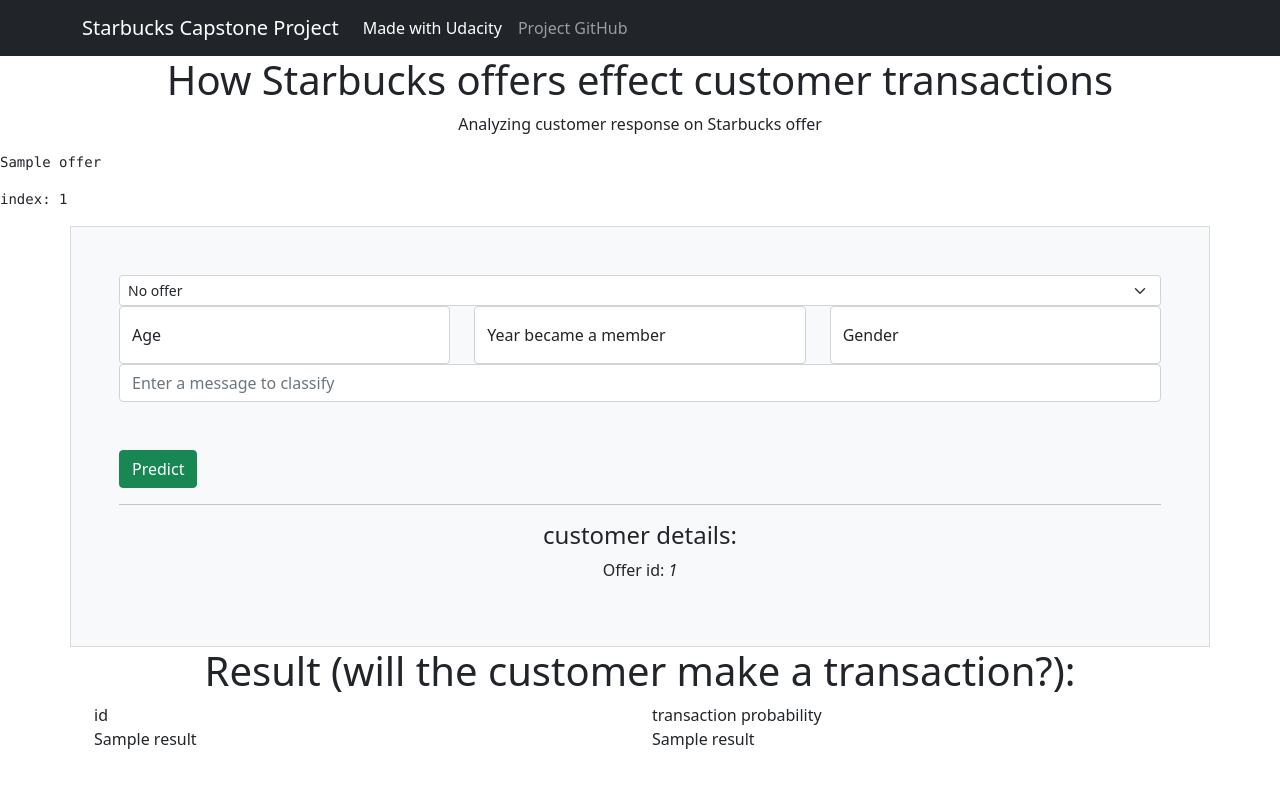
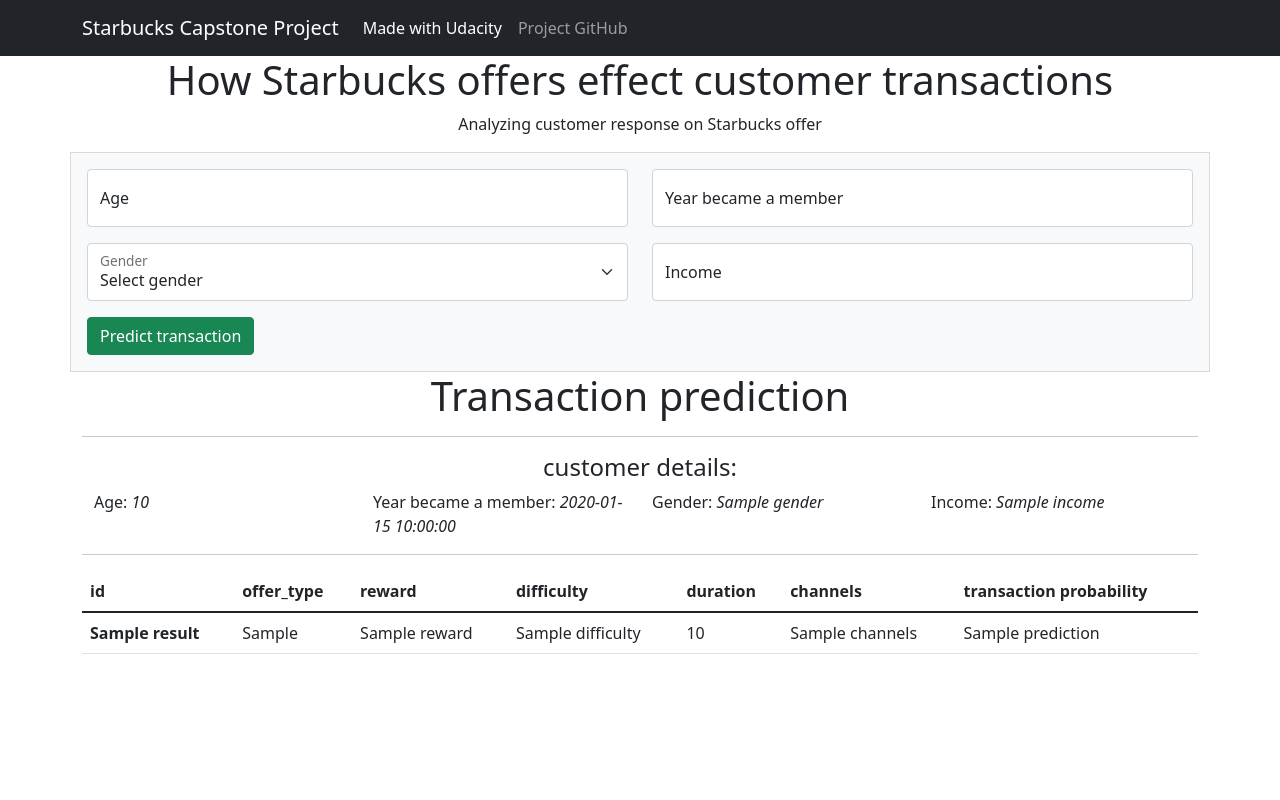
Before and after one commit to natashk/Starbucks-Capstone, a Flask app: template app/templates/go.html in a window 1280 px wide. Run offline with Flask 2, Linux system fonts and the light colour scheme; the template is opened without the code that fills it: most values are stand-ins (such as "Sample title", 1, 10 or a date in 2020); parts of the project's set-up code (start-up, migrations or seed data) failed here and were passed over; some libraries are stand-ins or nearby versions.

Commit message:
Finished prediction part of app

```diff
--- a/app/app.py
+++ b/app/app.py
@@ -15,8 +15,11 @@
 
 # load data
 offers = pd.read_json('../data/portfolio.json', orient='records', lines=True)
+offers = offers.set_index('id').to_dict('index')
+
 offers_clean = pd.read_csv('../data/offers.csv')
 offers_clean = offers_clean.drop(columns=['Unnamed: 0'])
+
 #users = pd.read_csv('../data/users.csv')
 #transactions = pd.read_csv('../data/transactions.csv')
 df = pd.read_csv('../data/clean_data.csv')
@@ -74,7 +77,7 @@
         'home.html',
         ids=ids,
         graphJSON=graphJSON,
-        offers=offers.to_dict('records')
+        offers=offers
     )
 
 
@@ -83,10 +86,10 @@
 def go():
     # save user input
     offer_id = request.args.get('offer_id', '')
-    age = request.args.get('customer_age', '')
-    became_member_on = request.args.get('became_member_on', '')
-    income = request.args.get('income', '')
-    gender = request.args.get('gender', '')
+    age = int(request.args.get('customer_age', '')) if request.args.get('customer_age', '')!='' else 118
+    became_member_on = int(request.args.get('became_member_on', '')) if request.args.get('became_member_on', '')!='' else 0
+    income = int(request.args.get('income', '0')) if request.args.get('income', '')!='' else 0
+    gender = request.args.get('gender', 'no_gender')
 
 #reward	difficulty	duration	mobile	social	web	email	bogo	discount	informational	age	became_member_on	income	F	M	O	no_gender
     # use model to predict classification for query
@@ -102,18 +105,20 @@
         'bogo':[0],
         'discount':[0],
         'informational':[0],
-        'age':[40],
-        'became_member_on':[2000],
-        'income':[80000],
+        'age':[age],
+        'became_member_on':[became_member_on],
+        'income':[income],
         'F':[0],
-        'M':[1],
+        'M':[0],
         'O':[0],
         'no_gender':[0]
     }
+    data_dict[gender] = [1]
+
     # prediction with no offer
     data = pd.DataFrame(data_dict)
     result = model.predict_proba(data)[0]
-    predictions[0] = round(result[1],2)
+    predictions['0'] = {'prediction':round(result[1],2)}
 
     # predictions for each offer
     offer_cols = ['reward','difficulty','duration','mobile','social','web','email','bogo','discount','informational']
@@ -121,24 +126,23 @@
         for col in offer_cols:
             data_dict[col]=offer[col]
 
-        data_dict['age'] = [20]
-        data_dict['became_member_on'] = [2015]
-        data_dict['income'] = [20000]
-        data_dict['F'] = [1]
-        data_dict['M'] = [0]
-        data_dict['O'] = [0]
-        data_dict['no_gender'] = [0]
-
         data = pd.DataFrame(data=data_dict)
         result = model.predict_proba(data)[0]
-        predictions[offer['id']] = round(result[1],2)
+
+        offer_data = offers[offer['orig_id']]
+        offer_data['prediction'] = round(result[1],2)
+        predictions[offer['id']] = offer_data
 
 
     return render_template(
         'go.html',
         offer_id=offer_id,
+        age=age,
+        became_member_on=became_member_on,
+        income=income,
+        gender=gender,
         result=predictions,
-        offers=offers.to_dict('records')
+        offers=offers
     )
 
 
--- a/app/templates/go.html
+++ b/app/templates/go.html
@@ -1,27 +1,47 @@
 {% extends "home.html" %}
 {% block title %}Results{% endblock %}
 
-{% block result %}
+{% block content %}
+    <h1 class="text-center">Transaction prediction</h1>
+
     <hr />
     <h4 class="text-center">customer details:</h4>
-    <p class="text-center">Offer id: <i>{{offer_id}}</i></p>
-{% endblock %}
-
-{% block content %}
-    <h1 class="text-center">Result (will the customer make a transaction?):</h1>
-    <div class="container m-b-5">
+    <div class="container">
         <div class="row">
-            <div class="col">id</div>
-            <div class="col">transaction probability</div>
+            <div class="col">Age: <i>{{age}}</i></div>
+            <div class="col">Year became a member: <i>{{became_member_on}}</i></div>
+            <div class="col">Gender: <i>{{gender}}</i></div>
+            <div class="col">Income: <i>{{income}}</i></div>
         </div>
     </div>
-    <div class="container">
-        {%for id in result%}
-        <div class="row">
-            <div class="col">{{id}}</div>
-            <div class="col">{{result[id]}}</div>
-        </div>
-        {%endfor%}
-    </div>
+    <hr />
+
+    <table class="table table-hover">
+        <thead>
+            <tr>
+                <th scope="col">id</th>
+                <th scope="col">offer_type</th>
+                <th scope="col">reward</th>
+                <th scope="col">difficulty</th>
+                <th scope="col">duration</th>
+                <th scope="col">channels</th>
+                <th scope="col">transaction probability</th>
+            </tr>
+        </thead>
+        <tbody>
+            {%for id in result%}
+            <tr>
+                <th scope="row">{{id}}</th>
+                <td>{{result[id]['offer_type']}}</td>
+                <td>{{result[id]['reward']}}</td>
+                <td>{{result[id]['difficulty']}}</td>
+                <td>{{result[id]['duration']}}</td>
+                <td>{{result[id]['channels']}}</td>
+                <td>{{result[id]['prediction']}}</td>
+            </tr>
+            {%endfor%}
+
+        </tbody>
+    </table>
 
 {% endblock %}
--- a/app/templates/home.html
+++ b/app/templates/home.html
@@ -32,52 +32,50 @@
 
 <h1 class="text-center">How Starbucks offers effect customer transactions</h1>
 <p class="text-center">Analyzing customer response on Starbucks offer</p>
-<pre>{{offers[0]}}</pre>
-<pre>index: {{offers[0].index}}</pre>
 
-<div class="container bg-light p-5" style="border: 1px solid rgb(218, 218, 218);">
+<div class="container bg-light p-2" style="border: 1px solid rgb(218, 218, 218);">
     <form action="/go" method="get">
-        <select class="form-select form-select-sm" aria-label=".form-select-sm example">
-            <option selected value="0">No offer</option>
-            {%for offer in offers%}
-                <option value="{{offer.index}}">{{loop.index}}: {{offer['offer_type']}}</option>
-            {%endfor%}
-        </select>
-        <div class="row">
+        <div class="row p-2">
             <div class="col">
                 <div class="form-floating">
-                    <input type="number" min="10" max="120" class="form-control" id="customer_age" placeholder="Age">
+                    <input type="number" min="10" max="120" class="form-control" id="customer_age" name="customer_age" placeholder="Age">
                     <label for="customer_age">Age</label>
                 </div>
             </div>
             <div class="col">
                 <div class="form-floating">
-                    <input type="number" min="1900" max="2050" class="form-control" id="became_member_on" placeholder="Year became a member">
+                    <input type="number" min="1900" max="2050" class="form-control" id="became_member_on" name="became_member_on" placeholder="Year became a member">
                     <label for="became_member_on">Year became a member</label>
+                </div>
+            </div>
+        </div>
+        <div class="row p-2">
+            <div class="col">
+                <div class="form-floating">
+                    <select class="form-select" aria-label="Select gender" name="gender">
+                        <option value="no_gender" selected>Select gender</option>
+                        <option value="M">Male</option>
+                        <option value="F">Female</option>
+                        <option value="O">Other</option>
+                    </select>
+                    <label for="gender">Gender</label>
                 </div>
             </div>
             <div class="col">
                 <div class="form-floating">
-                    <input type="text" class="form-control" id="gender" placeholder="Gender">
-                    <label for="gender">Gender</label>
+                    <input type="number" class="form-control" id="income" name="income" placeholder="Income">
+                    <label for="income">Income</label>
                 </div>
             </div>
         </div>
-        <div class="row">
-            <div class="col-lg-12 form-group-lg p3">
-                    <input type="text" class="form-control" name="query" placeholder="Enter a message to classify">
-                    <div class="col-lg-offset-5">
-                        <button type="submit" class="btn btn-success mt-5">Predict</button>
-                    </div>
+        <div class="row p-2">
+            <div class="col">
+                <button type="submit" class="btn btn-success">Predict transaction</button>
             </div>
         </div>
     </form>
+</div>
 
-
-
-    {% block result %}
-    {% endblock %}
-</div>
 
 
 <div class="container">
```
